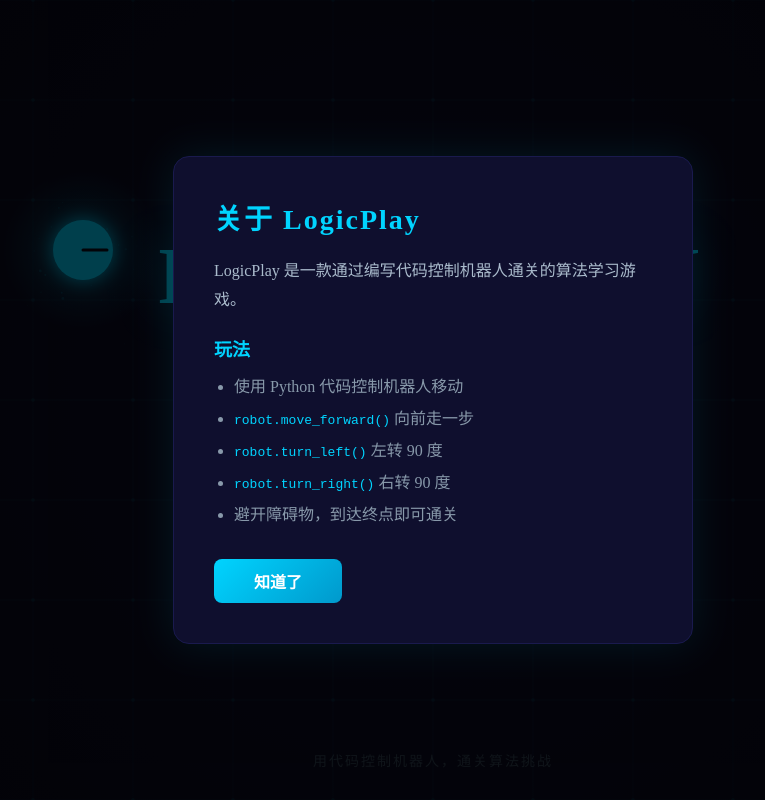
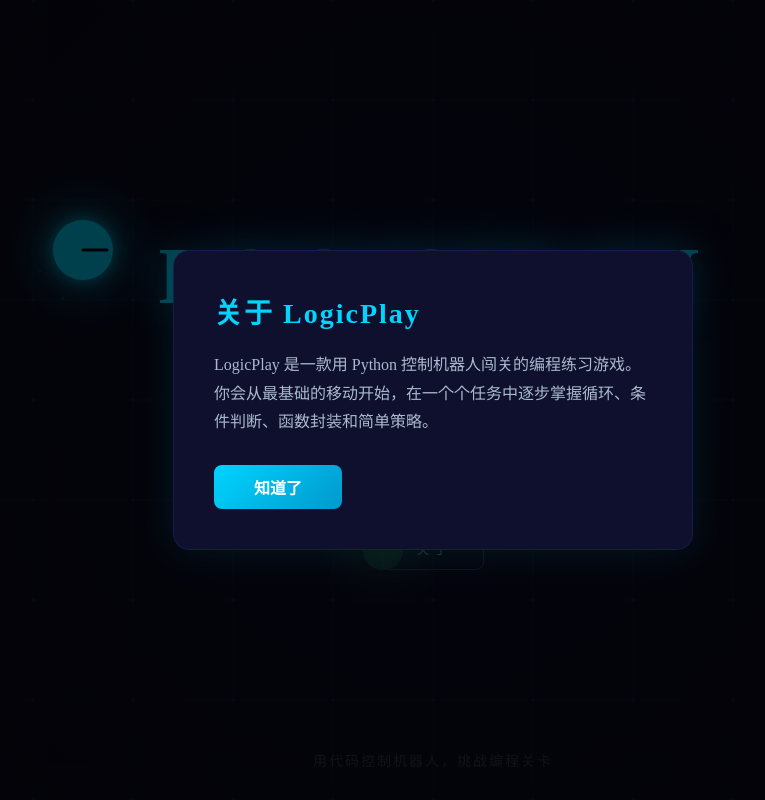
Before and after one commit to minecraftbucuo/LogicPlay, a React (Vite) app: page / in a window 1280 px wide. Both pictures are taken after a click on the button "关于". Shown: the whole page, without its empty margins (207-972 px from the left). Built offline with nearby package versions, Linux system fonts and the light colour scheme.

Commit message:
chore: 更新主界面文案和关于弹窗内容
调整了标题和介绍文本，优化关于弹窗的说明，精简原有玩法说明内容

```diff
--- a/src/components/MainMenu.tsx
+++ b/src/components/MainMenu.tsx
@@ -42,7 +42,7 @@
           letterSpacing: '6px',
           margin: 0,
         }}>
-          边玩边学算法
+          用 Python，控机器人
         </p>
       </div>
 
@@ -109,7 +109,7 @@
         letterSpacing: '2px',
         zIndex: 1,
       }}>
-        用代码控制机器人，通关算法挑战
+        用代码控制机器人，挑战编程关卡
       </div>
 
       {/* 关于弹窗 */}
@@ -146,17 +146,9 @@
             }}>
               关于 LogicPlay
             </h2>
-            <p style={{ color: '#aabbcc', lineHeight: '1.8', margin: '0 0 16px 0' }}>
-              LogicPlay 是一款通过编写代码控制机器人通关的算法学习游戏。
+            <p style={{ color: '#aabbcc', lineHeight: '1.8', margin: 0 }}>
+              LogicPlay 是一款用 Python 控制机器人闯关的编程练习游戏。你会从最基础的移动开始，在一个个任务中逐步掌握循环、条件判断、函数封装和简单策略。
             </p>
-            <h3 style={{ color: '#00d4ff', fontSize: '18px', margin: '20px 0 10px 0' }}>玩法</h3>
-            <ul style={{ color: '#8899aa', lineHeight: '2', paddingLeft: '20px', margin: 0 }}>
-              <li>使用 Python 代码控制机器人移动</li>
-              <li><code style={{ color: '#00d4ff' }}>robot.move_forward()</code> 向前走一步</li>
-              <li><code style={{ color: '#00d4ff' }}>robot.turn_left()</code> 左转 90 度</li>
-              <li><code style={{ color: '#00d4ff' }}>robot.turn_right()</code> 右转 90 度</li>
-              <li>避开障碍物，到达终点即可通关</li>
-            </ul>
             <button
               onClick={() => setShowAbout(false)}
               style={{
```
